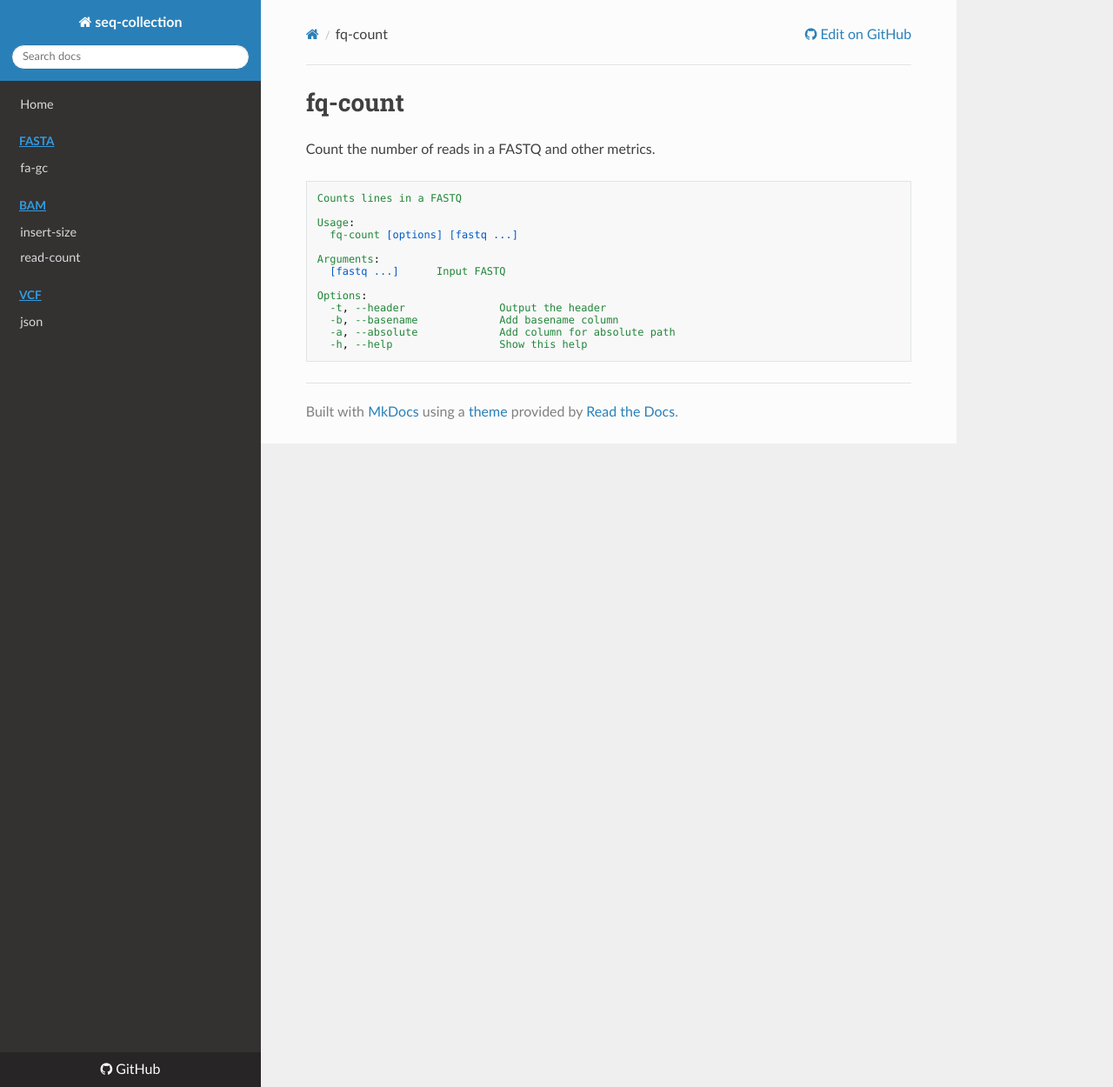
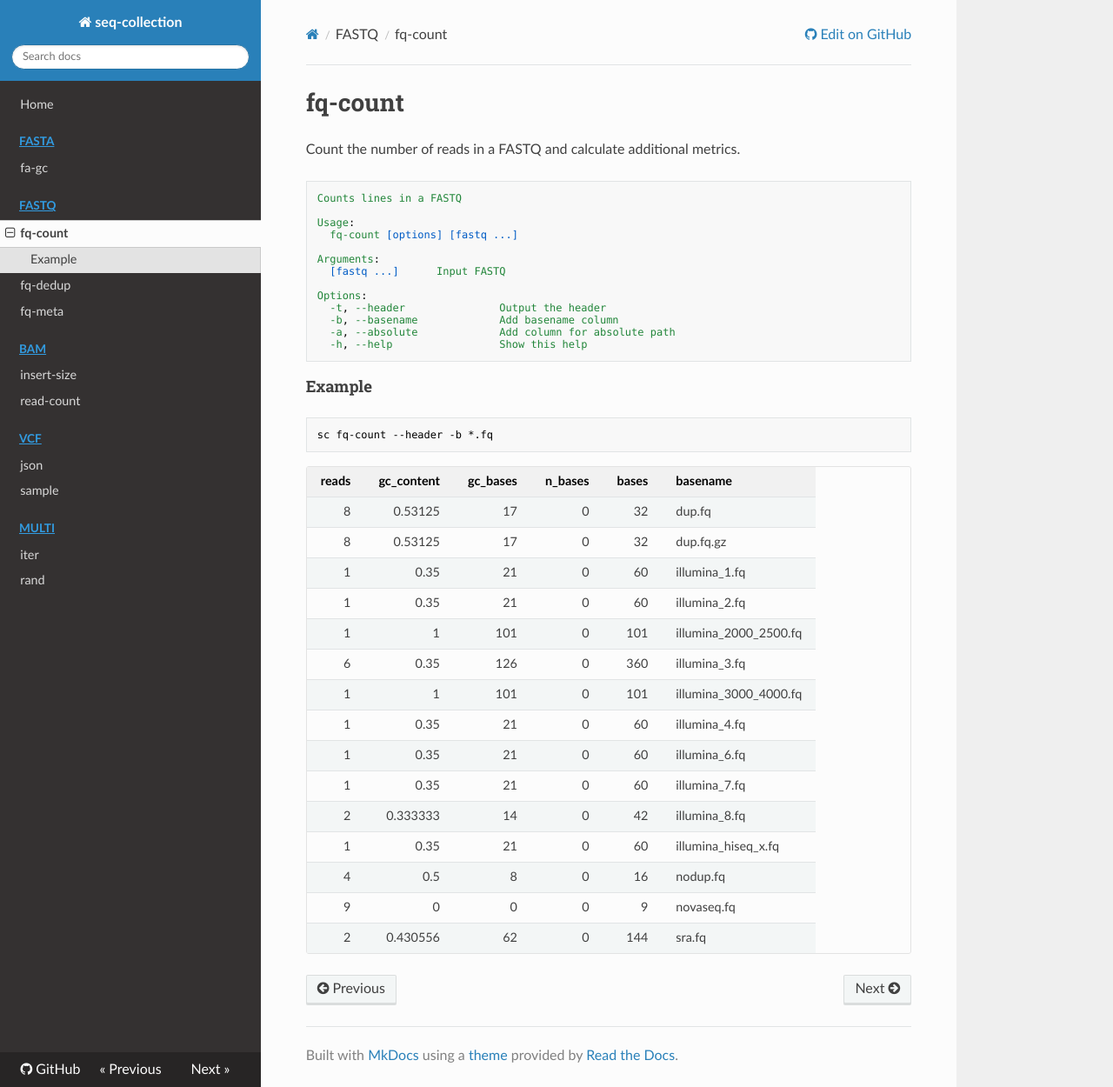
Before and after one commit to danielecook/seq-collection, an MkDocs documentation site: the page built from docs/fq-count.md, in a window 1280 px wide and 1250 px high. Shown: the whole window at 87% size. Built offline with MkDocs 1.6.1, drawn with Linux system fonts in a browser that asks for light colours; nearby versions of some CDN libraries.

Commit message:
update docs

````diff
--- a/docs/fq-count.md
+++ b/docs/fq-count.md
@@ -1,6 +1,6 @@
 # fq-count
 
-Count the number of reads in a FASTQ and other metrics.
+Count the number of reads in a FASTQ and calculate additional metrics.
 
 ```
 Counts lines in a FASTQ
@@ -17,3 +17,27 @@ Options:
   -a, --absolute             Add column for absolute path
   -h, --help                 Show this help
 ```
+
+#### Example
+
+```bash
+sc fq-count --header -b *.fq
+```
+
+|   reads |   gc_content |   gc_bases |   n_bases |   bases | basename              |
+|--------:|-------------:|-----------:|----------:|--------:|:----------------------|
+|       8 |     0.53125  |         17 |         0 |      32 | dup.fq                |
+|       8 |     0.53125  |         17 |         0 |      32 | dup.fq.gz             |
+|       1 |     0.35     |         21 |         0 |      60 | illumina_1.fq         |
+|       1 |     0.35     |         21 |         0 |      60 | illumina_2.fq         |
+|       1 |     1        |        101 |         0 |     101 | illumina_2000_2500.fq |
+|       6 |     0.35     |        126 |         0 |     360 | illumina_3.fq         |
+|       1 |     1        |        101 |         0 |     101 | illumina_3000_4000.fq |
+|       1 |     0.35     |         21 |         0 |      60 | illumina_4.fq         |
+|       1 |     0.35     |         21 |         0 |      60 | illumina_6.fq         |
+|       1 |     0.35     |         21 |         0 |      60 | illumina_7.fq         |
+|       2 |     0.333333 |         14 |         0 |      42 | illumina_8.fq         |
+|       1 |     0.35     |         21 |         0 |      60 | illumina_hiseq_x.fq   |
+|       4 |     0.5      |          8 |         0 |      16 | nodup.fq              |
+|       9 |     0        |          0 |         0 |       9 | novaseq.fq            |
+|       2 |     0.430556 |         62 |         0 |     144 | sra.fq                |
--- a/docs/styles.css
+++ b/docs/styles.css
@@ -1,9 +1,10 @@
 table {
     border-collapse: separate;
     border-spacing: 0;
-    max-width: 100%;
+    overflow-x: scroll !important;
     width: 100%;
-    border: 1px solid #E3E3E3;
+    white-space: nowrap;
+    border: 1px solid #E3E3E3 !important;
     border-radius: 3px;
     margin-bottom: 10px;
 }
@@ -15,17 +16,17 @@ background-color: #F1F1F1;
 
 th,
 td {
-border: none !important;
-border-bottom: 1px solid #e1e4e5 !important;
-padding: 5px;
-line-height: inherit;
+    width: auto !important;
+    border: none !important;
+    border-bottom: 1px solid #e1e4e5 !important;
+    padding: 5px;
+    line-height: inherit;
 }
+
 
 table tr:last-child td {
     border-bottom: 0px !important;
 }
-
-
 
 td { vertical-align: top }
 
--- a/mkdocs.yml
+++ b/mkdocs.yml
@@ -16,11 +16,20 @@ nav:
     - Home: index.md
     - FASTA:
         - fa-gc: fa-gc.md
+    - FASTQ:
+        - fq-count: fq-count.md
+        - fq-dedup: fq-dedup.md
+        - fq-meta: fq-meta.md
     - BAM:
         - insert-size: insert-size.md
         - read-count: read-count.md
     - VCF:
         - json: json.md
+        - sample: sample.md
+    - MULTI:
+        - iter: iter.md
+        - rand: rand.md
+
 
 extra_css:
     - styles.css
````
Also changed, not shown: docs/fq-dedup.md (+2 -2 lines), docs/fq-meta.md (+3 -11 lines), docs/insert-size.md (+33 -0 lines), 1 other file.
